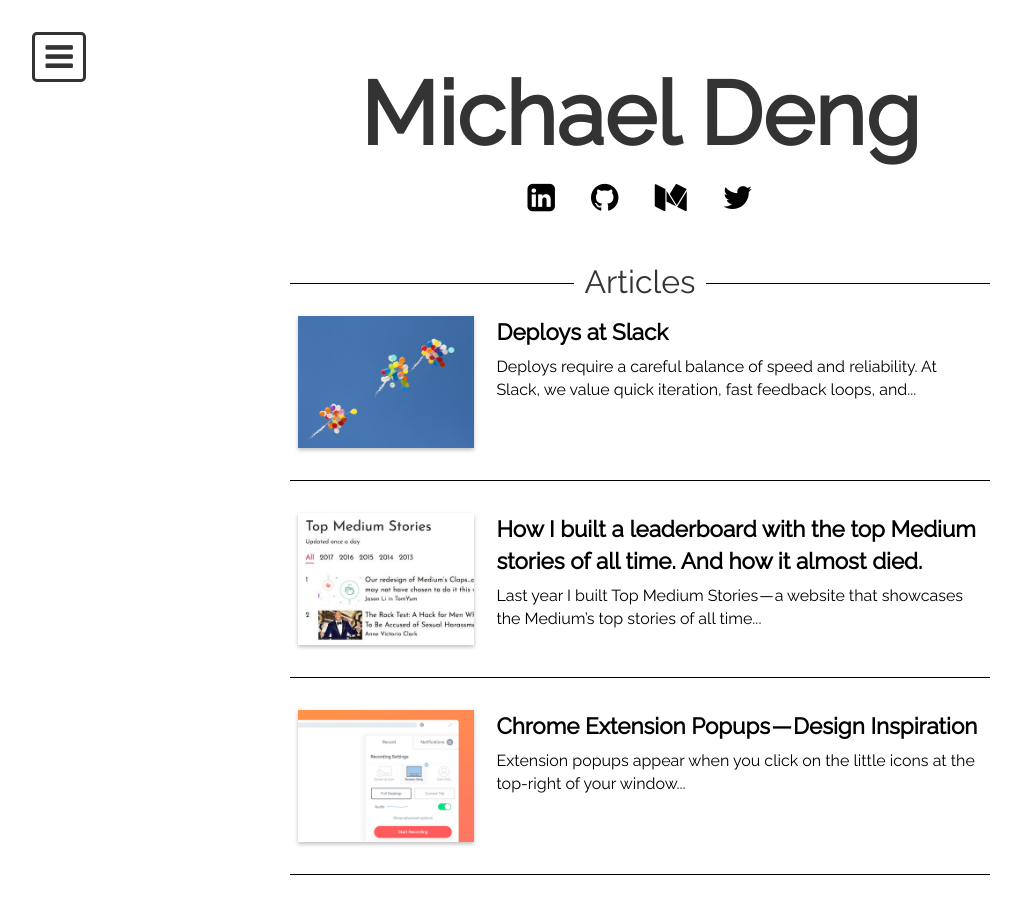
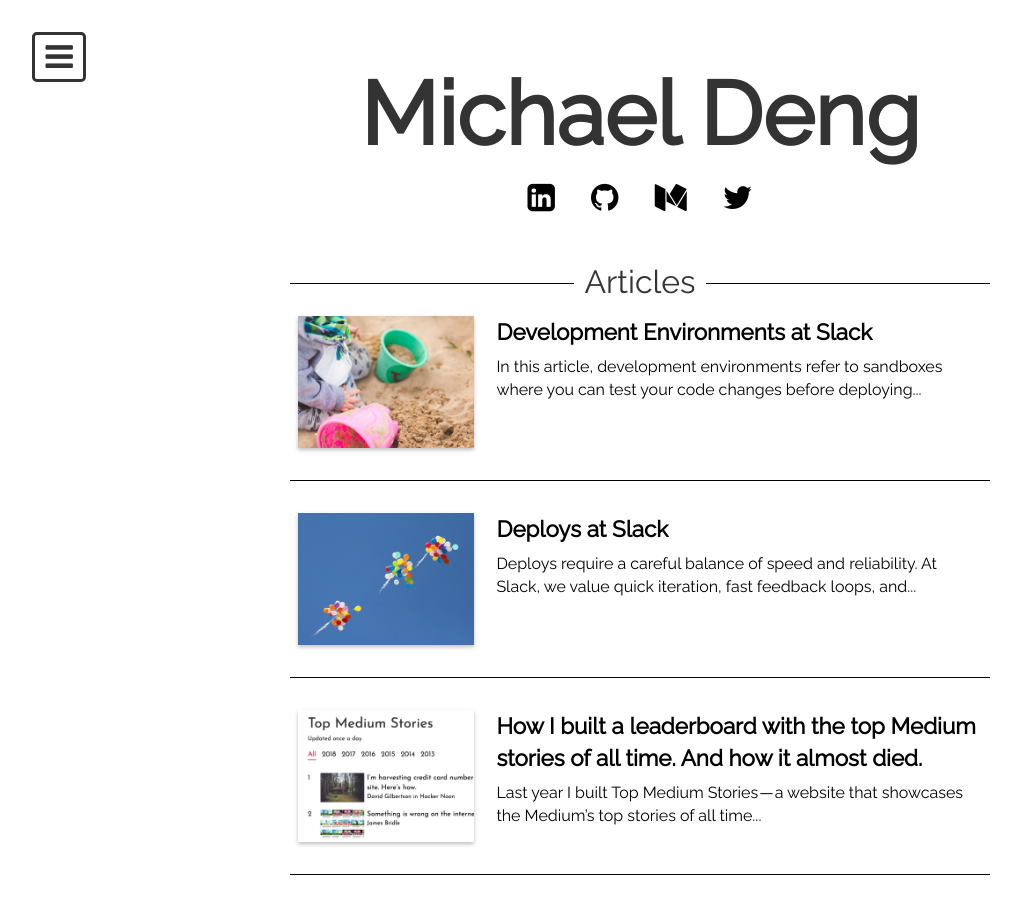
Before and after one commit to michael-deng/michael-deng.github.io, a Jekyll site: the page index.html, which Jekyll copies as it is, in a window 1280 px wide and 900 px high. Shown: the whole window, without its empty margins (0-1021 px from the left). Built offline with Jekyll 4.4.1, drawn with Linux system fonts in a browser that asks for light colours; nearby versions of some CDN libraries; Markdown is read by kramdown in place of the engine named in the settings; comment, search, counter and statistics services are not loaded.

Commit message:
Update personal website with new blog post and remove slack projects

```diff
--- a/index.html
+++ b/index.html
@@ -47,6 +47,24 @@
 
                       <div class="medium-story">
                         <div class="medium-image">
+                          <a href="https://slack.engineering/development-environments-at-slack-f3c1339c2445">
+                            <img src="images/sandbox.jpeg">
+                          </a>
+                        </div>
+                        <div class="medium-title">
+                          <a href="https://slack.engineering/development-environments-at-slack-f3c1339c2445">
+                            Development Environments at Slack
+                          </a>
+                        </div>
+                        <div class="medium-caption">
+                          <a href="https://slack.engineering/development-environments-at-slack-f3c1339c2445">
+                            In this article, development environments refer to sandboxes where you can test your code changes before deploying...
+                          </a>
+                        </div>
+                      </div>
+
+                      <div class="medium-story">
+                        <div class="medium-image">
                           <a href="https://slack.engineering/deploys-at-slack-cd0d28c61701">
                             <img src="images/balloons.jpeg">
                           </a>
@@ -66,7 +84,7 @@
                       <div class="medium-story">
                         <div class="medium-image">
                           <a href="https://medium.freecodecamp.org/how-i-built-top-medium-stories-e07a32cf5255">
-                            <img src="images/topmediumstorieszoomed.jpeg">
+                            <img src="images/topmediumstorieszoomed.png">
                           </a>
                         </div>
                         <div class="medium-title">
@@ -308,28 +326,6 @@
                         <div class="row">
 
                           <div class="col-sm-4">
-                            <a href="https://medium.com/slack-developer-blog/introducing-new-ways-to-interact-with-apps-d66e160b8ae">
-                              <img src="images/globalshortcuts.png" class="image-thumbnail">
-                            </a>
-                            <div class="project-caption">
-                              <span><a href="https://medium.com/slack-developer-blog/introducing-new-ways-to-interact-with-apps-d66e160b8ae" class="hyperlink">Global Shortcuts</a></span>
-                              <br />
-                              Take action with apps from anywhere in Slack
-                            </div>
-                          </div>
-
-                          <div class="col-sm-4">
-                            <a href="https://slack.com/apps/collection/actions">
-                              <img src="images/messageshortcuts.png" class="image-thumbnail">
-                            </a>
-                            <div class="project-caption">
-                              <span><a href="https://slack.com/apps/collection/actions" class="hyperlink">Message Shortcuts</a></span>
-                              <br />
-                              Create a task, comment, or follow-up from any Slack message
-                            </div>
-                          </div>
-
-                          <div class="col-sm-4">
                             <a href="https://topmediumstories.com/">
                               <img src="images/topmediumstories.png" class="image-thumbnail">
                             </a>
@@ -339,9 +335,6 @@
                               A dynamic list of the top stories of all time on Medium.com
                             </div>
                           </div>
-
-                        </div>
-                        <div class="row">
 
                           <div class="col-sm-4">
                             <a href="https://polymyr.herokuapp.com/">
@@ -365,6 +358,9 @@
                             </div>
                           </div>
 
+                        </div>
+                        <div class="row">
+
                           <div class="col-sm-4">
                             <a href="https://unicornbase.herokuapp.com/">
                               <img src="images/unicornbase.png" class="image-thumbnail">
@@ -376,9 +372,6 @@
                             </div>
                           </div>
 
-                        </div>
-                        <div class="row">
-
                           <div class="col-sm-4">
                             <a href="http://www.calakpsi.com/">
                               <img src="images/calakpsi.png" class="image-thumbnail">
@@ -389,7 +382,6 @@
                               Online platform for my professional business fraternity at Berkeley
                             </div>
                           </div>
-
                         </div>
                       </div>
 
```
Also changed, not shown: images/balloons.jpeg, images/extension.png, images/mosc.png, images/polymyr.png, images/sandbox.jpeg (added), images/topmediumstories.png, images/topmediumstorieszoomed.jpeg (deleted), images/topmediumstorieszoomed.png (added), images/unicornbase.png.
